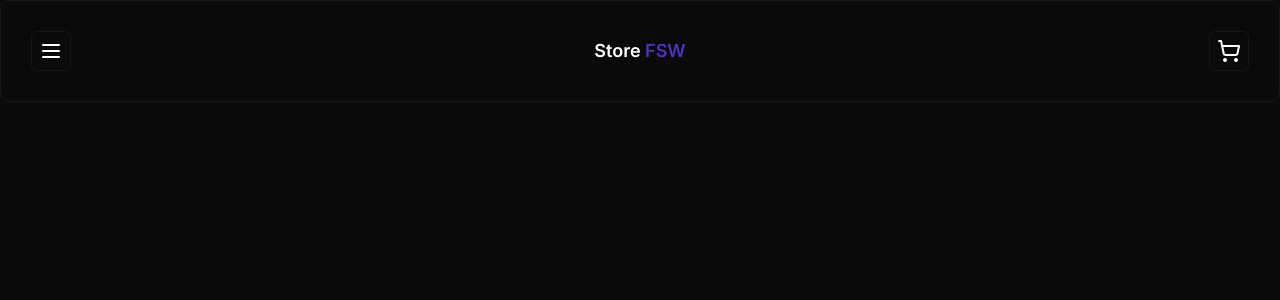
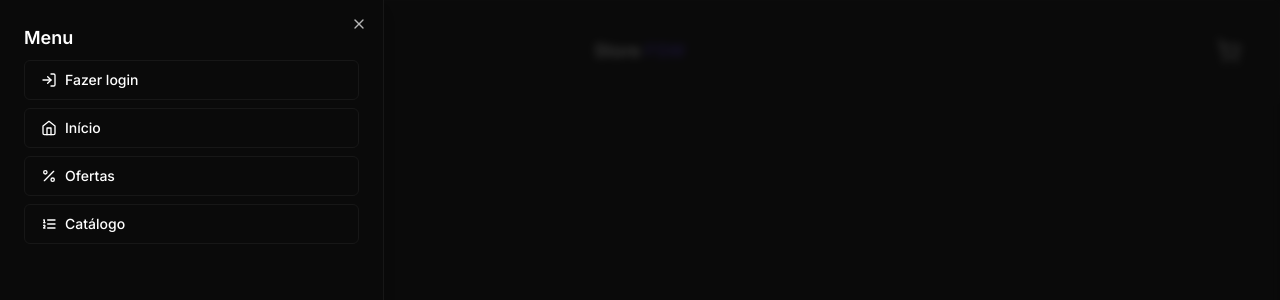
Before and after one commit to hilquiasfmelo/store, a Next.js app: page / in a window 1280 px wide. Both pictures are taken after a click on the button 51 px from the left and 51 px from the top of the page. Shown: the top 300 px of the page. Built offline with nearby package versions, Linux system fonts and the light colour scheme.

Commit message:
feat: add header menu using sheet component

```diff
--- a/package.json
+++ b/package.json
@@ -10,6 +10,7 @@
   },
   "dependencies": {
     "@prisma/client": "5.4.2",
+    "@radix-ui/react-dialog": "1.0.5",
     "@radix-ui/react-slot": "1.0.2",
     "class-variance-authority": "0.7.0",
     "clsx": "2.0.0",
--- a/src/components/ui/header.tsx
+++ b/src/components/ui/header.tsx
@@ -1,13 +1,54 @@
-import { MenuIcon, ShoppingCartIcon } from 'lucide-react'
+import {
+  HomeIcon,
+  ListOrderedIcon,
+  LogInIcon,
+  MenuIcon,
+  PercentIcon,
+  ShoppingCartIcon,
+} from 'lucide-react'
+
+import { Sheet, SheetContent, SheetHeader, SheetTrigger } from './sheet'
+import { Card } from './card'
 import { Button } from './button'
-import { Card } from './card'
 
 export function Header() {
   return (
     <Card className="flex items-center justify-between p-[1.875rem]">
-      <Button size="icon" variant="outline">
-        <MenuIcon />
-      </Button>
+      <Sheet>
+        <SheetTrigger asChild>
+          <Button size="icon" variant="outline">
+            <MenuIcon />
+          </Button>
+        </SheetTrigger>
+
+        <SheetContent side="left">
+          <SheetHeader className="text-left text-lg font-semibold">
+            Menu
+          </SheetHeader>
+
+          <div className="mt-2 flex flex-col gap-2">
+            <Button variant="outline" className="w-full justify-start gap-2">
+              <LogInIcon size={16} />
+              Fazer login
+            </Button>
+
+            <Button variant="outline" className="w-full justify-start gap-2">
+              <HomeIcon size={16} />
+              Início
+            </Button>
+
+            <Button variant="outline" className="w-full justify-start gap-2">
+              <PercentIcon size={16} />
+              Ofertas
+            </Button>
+
+            <Button variant="outline" className="w-full justify-start gap-2">
+              <ListOrderedIcon size={16} />
+              Catálogo
+            </Button>
+          </div>
+        </SheetContent>
+      </Sheet>
 
       <h1 className="text-lg font-semibold">
         Store <span className="text-primary">FSW</span>
--- /dev/null
+++ b/src/components/ui/sheet.tsx
@@ -0,0 +1,146 @@
+"use client"
+
+import * as React from "react"
+import * as SheetPrimitive from "@radix-ui/react-dialog"
+import { cva, type VariantProps } from "class-variance-authority"
+import { X } from "lucide-react"
+
+import { cn } from "@/lib/utils"
+
+const Sheet = SheetPrimitive.Root
+
+const SheetTrigger = SheetPrimitive.Trigger
+
+const SheetClose = SheetPrimitive.Close
+
+const SheetPortal = ({
+  className,
+  ...props
+}: SheetPrimitive.DialogPortalProps) => (
+  <SheetPrimitive.Portal className={cn(className)} {...props} />
+)
+SheetPortal.displayName = SheetPrimitive.Portal.displayName
+
+const SheetOverlay = React.forwardRef<
+  React.ElementRef<typeof SheetPrimitive.Overlay>,
+  React.ComponentPropsWithoutRef<typeof SheetPrimitive.Overlay>
+>(({ className, ...props }, ref) => (
+  <SheetPrimitive.Overlay
+    className={cn(
+      "fixed inset-0 z-50 bg-background/80 backdrop-blur-sm data-[state=open]:animate-in data-[state=closed]:animate-out data-[state=closed]:fade-out-0 data-[state=open]:fade-in-0",
+      className
+    )}
+    {...props}
+    ref={ref}
+  />
+))
+SheetOverlay.displayName = SheetPrimitive.Overlay.displayName
+
+const sheetVariants = cva(
+  "fixed z-50 gap-4 bg-background p-6 shadow-lg transition ease-in-out data-[state=open]:animate-in data-[state=closed]:animate-out data-[state=closed]:duration-300 data-[state=open]:duration-500",
+  {
+    variants: {
+      side: {
+        top: "inset-x-0 top-0 border-b data-[state=closed]:slide-out-to-top data-[state=open]:slide-in-from-top",
+        bottom:
+          "inset-x-0 bottom-0 border-t data-[state=closed]:slide-out-to-bottom data-[state=open]:slide-in-from-bottom",
+        left: "inset-y-0 left-0 h-full w-3/4 border-r data-[state=closed]:slide-out-to-left data-[state=open]:slide-in-from-left sm:max-w-sm",
+        right:
+          "inset-y-0 right-0 h-full w-3/4  border-l data-[state=closed]:slide-out-to-right data-[state=open]:slide-in-from-right sm:max-w-sm",
+      },
+    },
+    defaultVariants: {
+      side: "right",
+    },
+  }
+)
+
+interface SheetContentProps
+  extends React.ComponentPropsWithoutRef<typeof SheetPrimitive.Content>,
+    VariantProps<typeof sheetVariants> {}
+
+const SheetContent = React.forwardRef<
+  React.ElementRef<typeof SheetPrimitive.Content>,
+  SheetContentProps
+>(({ side = "right", className, children, ...props }, ref) => (
+  <SheetPortal>
+    <SheetOverlay />
+    <SheetPrimitive.Content
+      ref={ref}
+      className={cn(sheetVariants({ side }), className)}
+      {...props}
+    >
+      {children}
+      <SheetPrimitive.Close className="absolute right-4 top-4 rounded-sm opacity-70 ring-offset-background transition-opacity hover:opacity-100 focus:outline-none focus:ring-2 focus:ring-ring focus:ring-offset-2 disabled:pointer-events-none data-[state=open]:bg-secondary">
+        <X className="h-4 w-4" />
+        <span className="sr-only">Close</span>
+      </SheetPrimitive.Close>
+    </SheetPrimitive.Content>
+  </SheetPortal>
+))
+SheetContent.displayName = SheetPrimitive.Content.displayName
+
+const SheetHeader = ({
+  className,
+  ...props
+}: React.HTMLAttributes<HTMLDivElement>) => (
+  <div
+    className={cn(
+      "flex flex-col space-y-2 text-center sm:text-left",
+      className
+    )}
+    {...props}
+  />
+)
+SheetHeader.displayName = "SheetHeader"
+
+const SheetFooter = ({
+  className,
+  ...props
+}: React.HTMLAttributes<HTMLDivElement>) => (
+  <div
+    className={cn(
+      "flex flex-col-reverse sm:flex-row sm:justify-end sm:space-x-2",
+      className
+    )}
+    {...props}
+  />
+)
+SheetFooter.displayName = "SheetFooter"
+
+const SheetTitle = React.forwardRef<
+  React.ElementRef<typeof SheetPrimitive.Title>,
+  React.ComponentPropsWithoutRef<typeof SheetPrimitive.Title>
+>(({ className, ...props }, ref) => (
+  <SheetPrimitive.Title
+    ref={ref}
+    className={cn("text-lg font-semibold text-foreground", className)}
+    {...props}
+  />
+))
+SheetTitle.displayName = SheetPrimitive.Title.displayName
+
+const SheetDescription = React.forwardRef<
+  React.ElementRef<typeof SheetPrimitive.Description>,
+  React.ComponentPropsWithoutRef<typeof SheetPrimitive.Description>
+>(({ className, ...props }, ref) => (
+  <SheetPrimitive.Description
+    ref={ref}
+    className={cn("text-sm text-muted-foreground", className)}
+    {...props}
+  />
+))
+SheetDescription.displayName = SheetPrimitive.Description.displayName
+
+export {
+  Sheet,
+  SheetPortal,
+  SheetOverlay,
+  SheetTrigger,
+  SheetClose,
+  SheetContent,
+  SheetHeader,
+  SheetFooter,
+  SheetTitle,
+  SheetDescription,
+}
```
Also changed, not shown: 1 other file (tests, documents, lock files or other folders).
